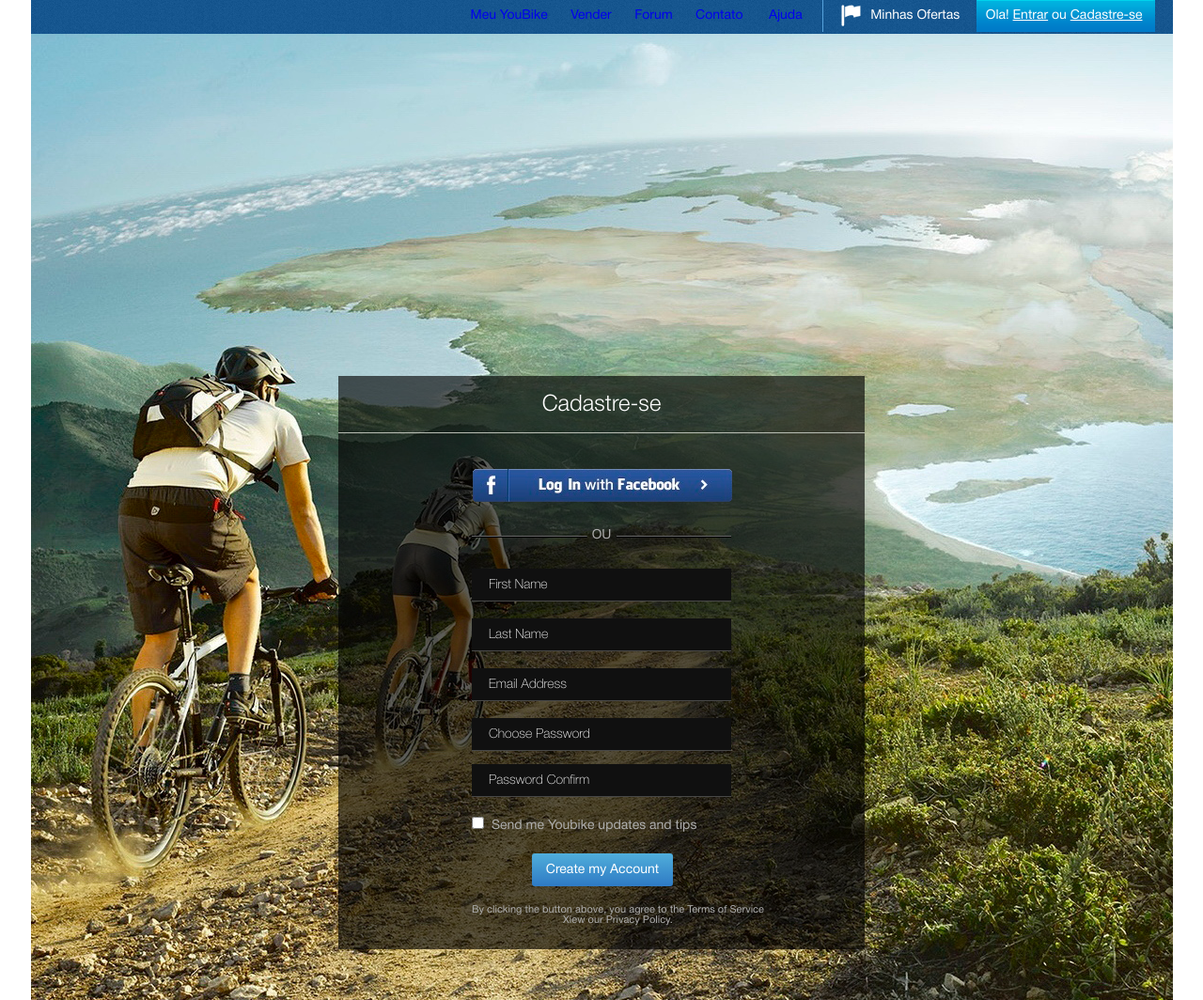
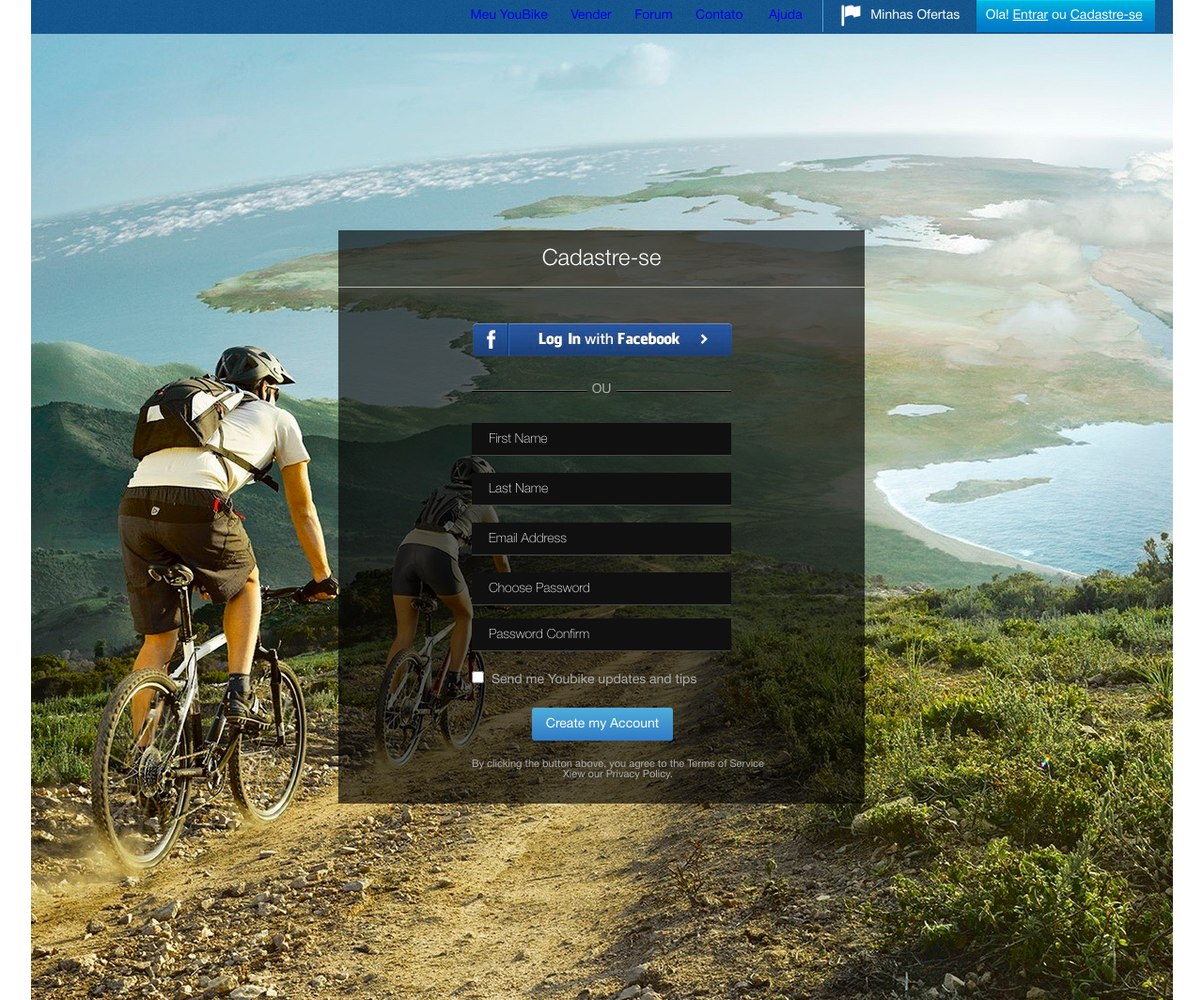
Before and after one commit to v-1390/curses, a PHP site: page /html/hw_5/index.html in a window 1280 px wide. Shown: the whole page at 94% size. Run offline with PHP 8.4, Linux system fonts and the light colour scheme.

Commit message:
Update style.css

```diff
--- a/html/hw_5/style.css
+++ b/html/hw_5/style.css
@@ -101,9 +101,9 @@
 
 
 .content {
+	position: relative;
 	width: 1215px;
-	height: 816px;
-	padding-top: 212px;
+	height: 1028px;
 	background: url("img/background.png") no-repeat center top;
 
 }
@@ -126,10 +126,11 @@
 form {
 	position: absolute;
 	box-sizing: border-box;
+	width: 560px;
+	height: 610px;
 	top: 50%;
 	left: 50%;
-	width: 560px;
-	height: 610px;
+	margin-top: -305px;
 	margin-left: -280px;
 	background: rgba(0, 0, 0, 0.63);
 	padding-left: 142px;
@@ -191,7 +192,9 @@
 button[type="submit"]:last-of-type {
 	width: 150px;
 	height: 35px;
-	margin: 22px 0 20px 64px;
+	margin-top: 22px;
+	margin-left: 64px;
+	margin-bottom: 20px;
 	background: linear-gradient(to top, rgb(46, 122, 196),rgb(80, 174,219));
 	color: white;
 	border-radius: 3px;
```
